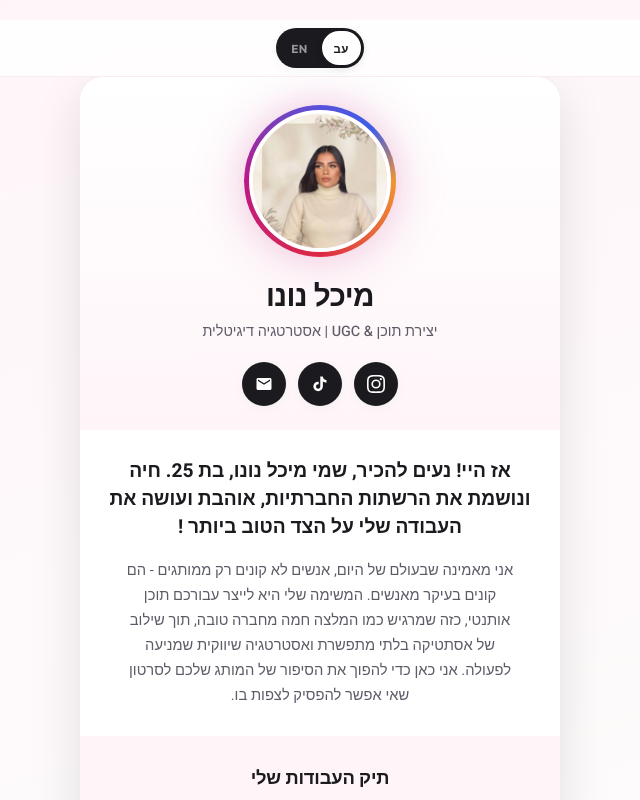
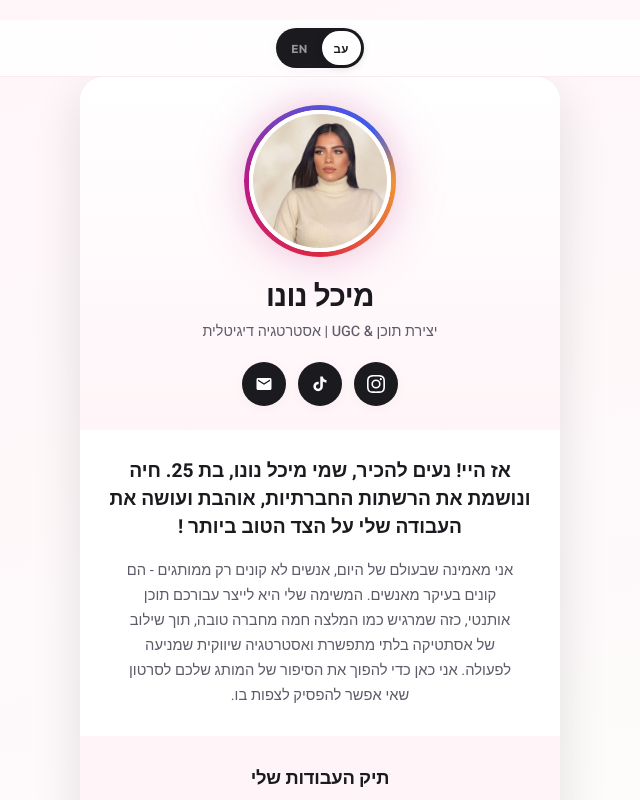
Before and after one commit to NunuAdi/MichalDigitalCard, a plain HTML site: page index.html in a window 1280 px wide. Shown: the top 800 px of the page, without its empty margins (320-960 px from the left). Drawn offline with Linux system fonts and the light colour scheme.

Commit message:
first commit

```diff
--- a/index.html
+++ b/index.html
@@ -4,6 +4,7 @@
   <meta charset="UTF-8">
   <meta name="viewport" content="width=device-width, initial-scale=1.0, viewport-fit=cover">
   <meta name="description" content="Michal Nunu – Social Media Manager, Content Creator & Brand Partnerships">
+  <link rel="icon" href="ASSETS/Image.jpeg" type="image/jpeg">
   <title>מיכל נונו | Michal NuNu</title>
   <link rel="stylesheet" href="style.css">
 </head>
@@ -22,10 +23,9 @@
     <!-- Profile Header -->
     <section class="profile-header">
       <div class="avatar-wrap">
-        <div class="avatar-ring">
-          <div class="avatar-inner">
-            <img src="ASSETS/Image.png" alt="מיכל נונו" class="avatar-img">
-          </div>
+        <div class="avatar-ring" aria-hidden="true"></div>
+        <div class="avatar-inner">
+          <img src="ASSETS/Image.jpeg" alt="מיכל נונו" class="avatar-img">
         </div>
       </div>
 
--- a/style.css
+++ b/style.css
@@ -126,13 +126,13 @@ body {
   height: 152px;
   margin: 0 auto 22px;
   position: relative;
+  direction: ltr;
 }
 
 .avatar-ring {
-  width: 100%;
-  height: 100%;
+  position: absolute;
+  inset: 0;
   border-radius: 50%;
-  padding: 5px;
   background: conic-gradient(
     from 0deg,
     #f09433, #e6683c, #dc2743, #cc2366, #bc1888, #833ab4, #5851db, #405de6, #f09433
@@ -141,29 +141,39 @@ body {
   box-shadow: 0 0 28px var(--pink-glow), 0 0 56px rgba(188, 24, 136, 0.18);
 }
 
+.avatar-ring::after {
+  content: '';
+  position: absolute;
+  inset: 5px;
+  border-radius: 50%;
+  background: var(--white);
+}
+
 @keyframes ring-spin {
   to { transform: rotate(360deg); }
 }
 
 .avatar-inner {
-  width: 100%;
-  height: 100%;
+  position: absolute;
+  inset: 5px;
+  width: auto;
+  height: auto;
   border-radius: 50%;
-  background: linear-gradient(135deg, var(--pink-100) 0%, var(--pink-200) 100%);
   border: 4px solid var(--white);
   display: flex;
   align-items: center;
   justify-content: center;
   overflow: hidden;
-  animation: ring-spin 4s linear infinite reverse;
+  z-index: 1;
 }
 
 .avatar-img {
-  width: 100%;
-  height: 100%;
-  object-fit: cover;
-  object-position: center top;
+  width: 100% !important;
+  height: 100% !important;
+  object-fit: cover !important;
+  object-position: center 20%;
   display: block;
+  transform: scale(1.40) !important;
 }
 
 .profile-name {
```
Also changed, not shown: assets/Image.jpeg (added), assets/Image.png (deleted).
